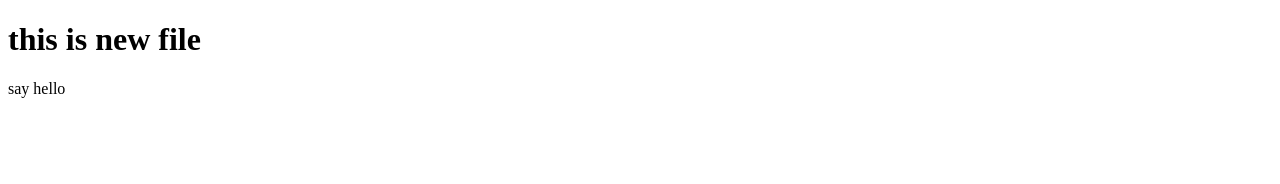
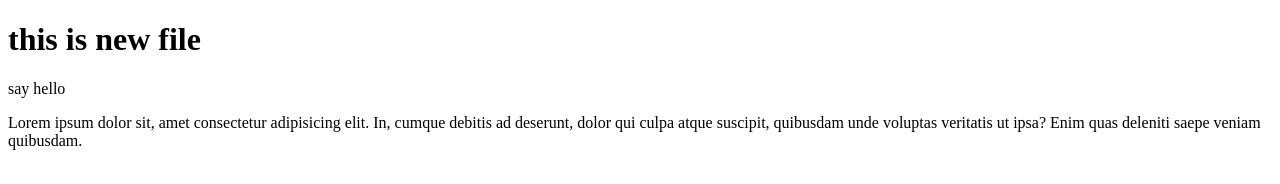
Before and after one commit to vineettiw/hi, a plain HTML site: page index.html in a window 1280 px wide. Drawn offline with Linux system fonts and the light colour scheme.

Commit message:
Update index.html
added lorem30

```diff
--- a/index.html
+++ b/index.html
@@ -6,5 +6,6 @@
 <body>
     <h1>this is new file</h1>
     <p>say hello</p>
+    <p>Lorem ipsum dolor sit, amet consectetur adipisicing elit. In, cumque debitis ad deserunt, dolor qui culpa atque suscipit, quibusdam unde voluptas veritatis ut ipsa? Enim quas deleniti saepe veniam quibusdam.</p>
 </body>
 </html>
```
